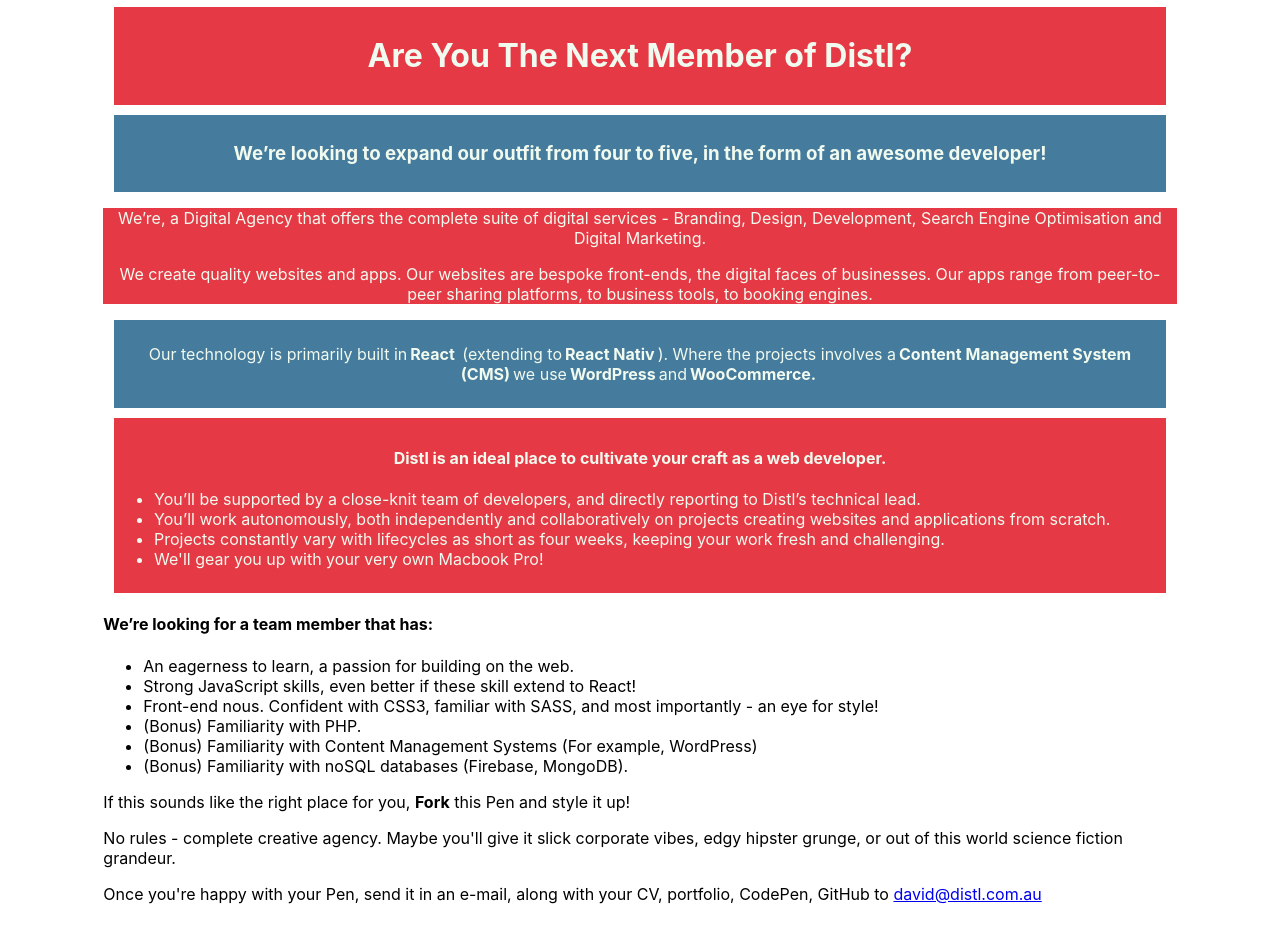
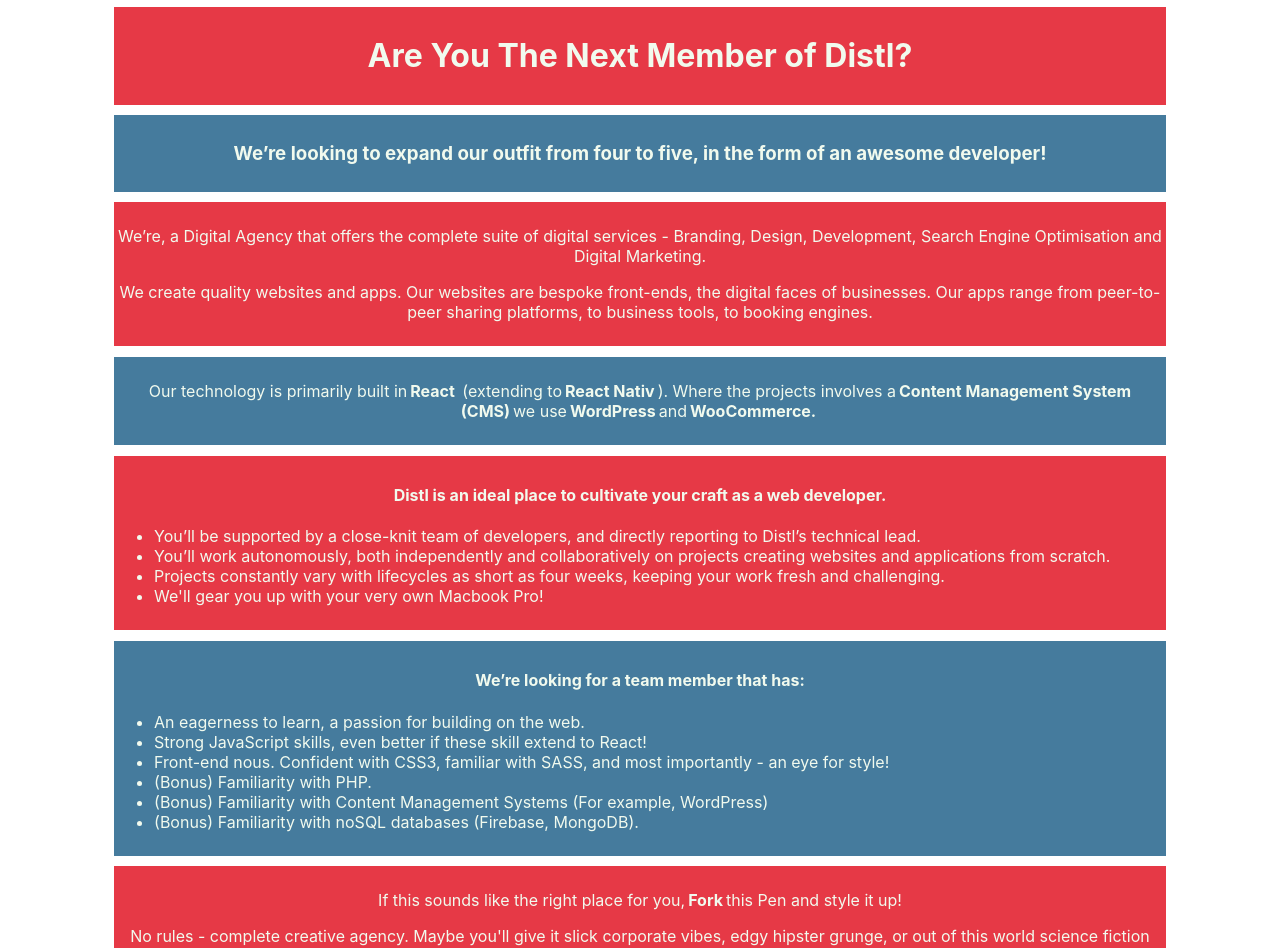
Before and after one commit to xenonth/distl-application, a React (Create React App) app: page / in a window 1280 px wide. Shown: the top 948 px of the page. Before the commit the page ends 920 px from the top, so only its background shows below. Built offline with nearby package versions, Linux system fonts and the light colour scheme.

Commit message:
finished all styling changes

```diff
--- a/src/components/About.js
+++ b/src/components/About.js
@@ -13,12 +13,16 @@
     color: "#F1FAEE",
     background: "#E63946",
 
-    //when the background is tapped on mobile or on hover the text and background will swap their colors
-    '&:hover': {
-        color: "#E63946",
-        background: "#F1FAEE"
+        //when the background is tapped on mobile or on hover the text and background will swap their colors
+        '&:hover': {
+            color: "#E63946",
+            background: "#F1FAEE"
         },
-    }
+
+        margin: "1%",
+        paddingTop: "0.5em",
+        paddingBottom: "0.5em",
+    },
 });
 
 function About() {
--- a/src/components/ContactUs.js
+++ b/src/components/ContactUs.js
@@ -1,10 +1,51 @@
+/*This component will be placed at the bottom of the MainPage.js file in pages.
+
+refactored strong to makeBold class inside a span tag
+*/
+
 import React from "react";
 
+import { makeStyles } from '@material-ui/core/styles';
+
+//Making Material UI stand out with the makestyles hook variant CSS Library
+const useStyles = makeStyles({
+    contact: {
+    textAlign: "center",
+      color: "#F1FAEE",
+      background: "#E63946",
+
+      //when the background is tapped on mobile or on hover the text and background will swap their colors
+      '&:hover': {
+
+          color: "#E63946",
+          background: "#F1FAEE"
+      },
+
+      margin: "1%",
+      paddingTop: "0.5em",
+      paddingBottom: "0.5em",
+    },
+    head: {
+      textAlign: "center"
+    },
+    makeBold: {
+        fontWeight: "bold",
+        paddingLeft: "3px",
+        paddingRight: "3px"
+    }
+});
+
 function ContactUs() {
+    const classes = useStyles();
+
     return (
-    <div class="contact-us">
+    <div className={classes.contact}>
         <p class="the-challenge">
-            If this sounds like the right place for    you, <strong>Fork</strong> this Pen and style it up!
+            If this sounds like the right place for you,
+            <span className={classes.makeBold}>
+                Fork
+            </span>
+            this Pen and style it up!
         </p>
         <p class="the-challenge-more">
             No rules - complete creative agency. Maybe you'll give it slick corporate vibes, edgy hipster grunge, or out of this world science fiction grandeur.
--- a/src/components/TeamMember.js
+++ b/src/components/TeamMember.js
@@ -1,16 +1,59 @@
+/*Team Member component */
+
 import React from "react";
 
+import { makeStyles } from "@material-ui/core/styles";
+
+//Making Material UI stand out with the makestyles hook variant CSS Library
+const useStyles = makeStyles({
+  team: {
+    color: "#F1FAEE",
+    background: "#457B9D",
+
+     //when the background is tapped on mobile or on hover the text and background will swap their colors
+    '&:hover': {
+        color: "#457B9D",
+        background: "#F1FAEE"
+    },
+
+    margin: "1%",
+    paddingTop: "0.5em",
+    paddingBottom: "0.5em",
+  },
+  head: {
+    textAlign: "center"
+  },
+});
+
+
 function TeamMember() {
+  const classes = useStyles();
     return (
-        <div class="our-dream-team-member">
-        <h4>We’re looking for a team member that has:</h4>
+        <div className={classes.team}>
+
+        <h4 className={classes.head}>
+          We’re looking for a team member that has:
+        </h4>
+
         <ul>
-          <li>An eagerness to learn, a passion for building on the web.</li>
-          <li>Strong JavaScript skills, even better if these skill extend to React!</li>
-          <li>Front-end nous. Confident with CSS3, familiar with SASS, and most importantly - an eye for style!</li>
-          <li>(Bonus) Familiarity with PHP.</li>
-          <li>(Bonus) Familiarity with Content Management Systems (For example, WordPress)</li>
-          <li>(Bonus) Familiarity with noSQL databases (Firebase, MongoDB).</li>
+          <li>
+            An eagerness to learn, a passion for building on the web.
+          </li>
+          <li>
+            Strong JavaScript skills, even better if these skill extend to React!
+          </li>
+          <li>
+            Front-end nous. Confident with CSS3, familiar with SASS, and most importantly - an eye for style!
+          </li>
+          <li>
+            (Bonus) Familiarity with PHP.
+          </li>
+          <li>
+            (Bonus) Familiarity with Content Management Systems (For example, WordPress)
+          </li>
+          <li>
+            (Bonus) Familiarity with noSQL databases (Firebase, MongoDB).
+          </li>
         </ul>
       </div>
     );
--- a/src/components/Why.js
+++ b/src/components/Why.js
@@ -27,16 +27,7 @@
     head: {
       textAlign: "center"
     },
-    list: {
-      color: "#F1FAEE",
-      background: "#E63946",
-      //when the background is tapped on mobile or on hover the text and background will swap their colors
-      '&:hover': {
-          color: "#E63946",
-          background: "#F1FAEE"
-      },
-    }
-})
+});
 
 function Why() {
   const classes = useStyles();
@@ -45,7 +36,7 @@
         <h4 className={classes.head}>
           Distl is an ideal place to cultivate your craft as a web developer.
           </h4>
-        <ul className={classes.list}>
+        <ul>
           <li>
             You’ll be supported by a close-knit team of developers, and directly reporting to Distl’s technical lead.
           </li>
--- a/src/pages/MainPage.js
+++ b/src/pages/MainPage.js
@@ -1,3 +1,7 @@
+/* MainPage component to build the webpage and setout how the application looks before being transferred too App
+For simplicity useStyles was attempted for each component in the main page however was unable to apply the styling into a workable solution.
+*/
+
 import React from "react";
 
 //import components for webpage into MainPage in order of MainPageearence
```
